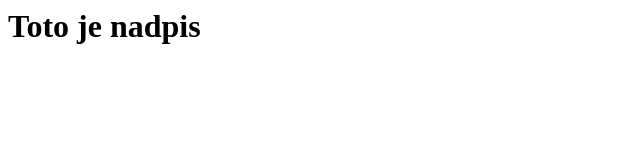
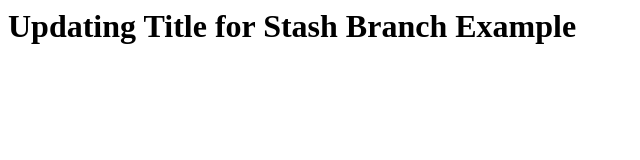
Before and after one commit to turiec/git-demo, a plain HTML site: page index.html in a window 1280 px wide. Shown: the whole page, without its empty margins (0-640 px from the left). Drawn offline with Linux system fonts and the light colour scheme.

Commit message:
Changes after git-stash-branch command

```diff
--- a/index.html
+++ b/index.html
@@ -1 +1 @@
-<h1>Toto je nadpis</h1>
+<h1>Updating Title for Stash Branch Example</h1>
```
Also changed, not shown: test.txt, 1 other file.
